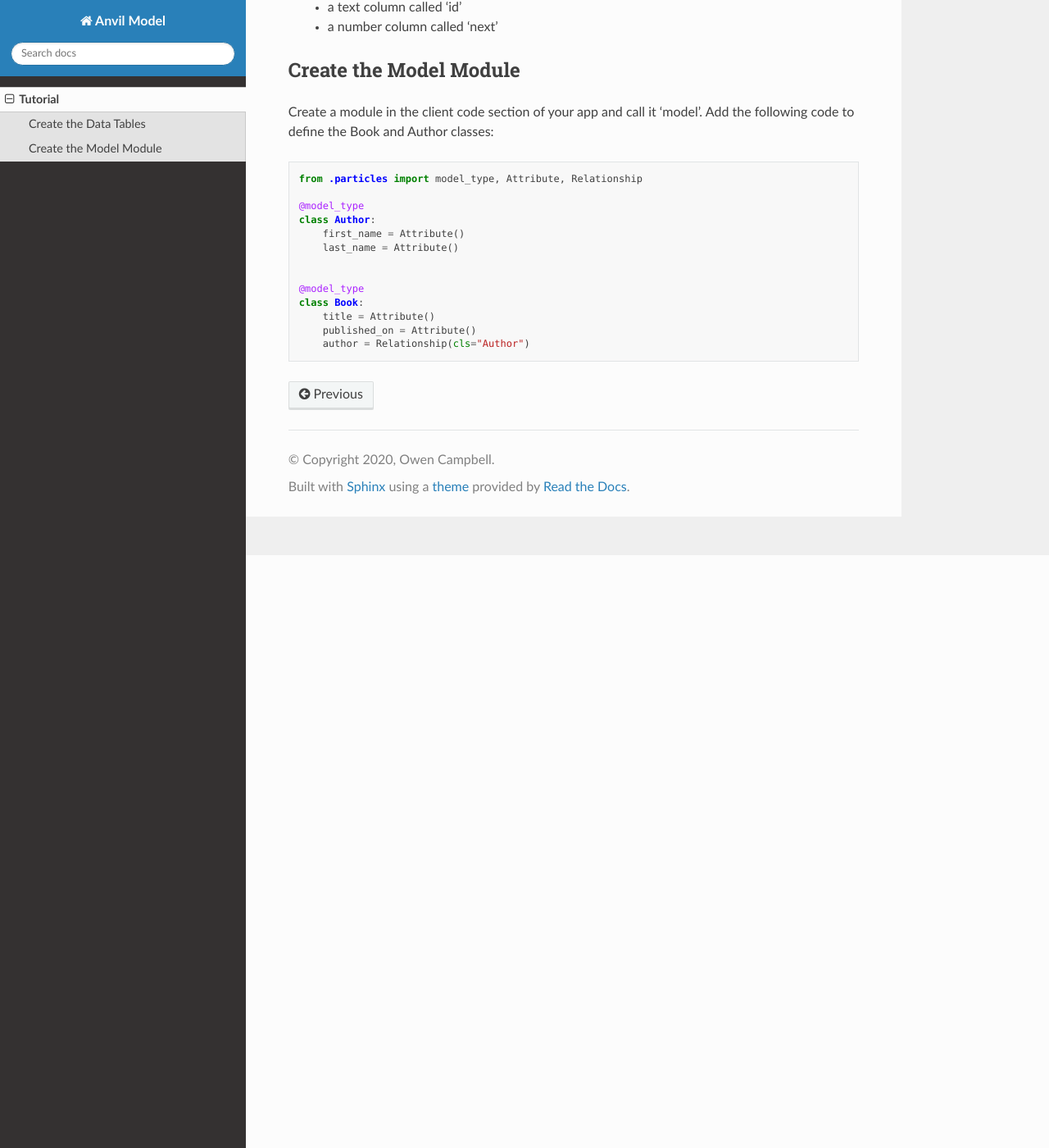
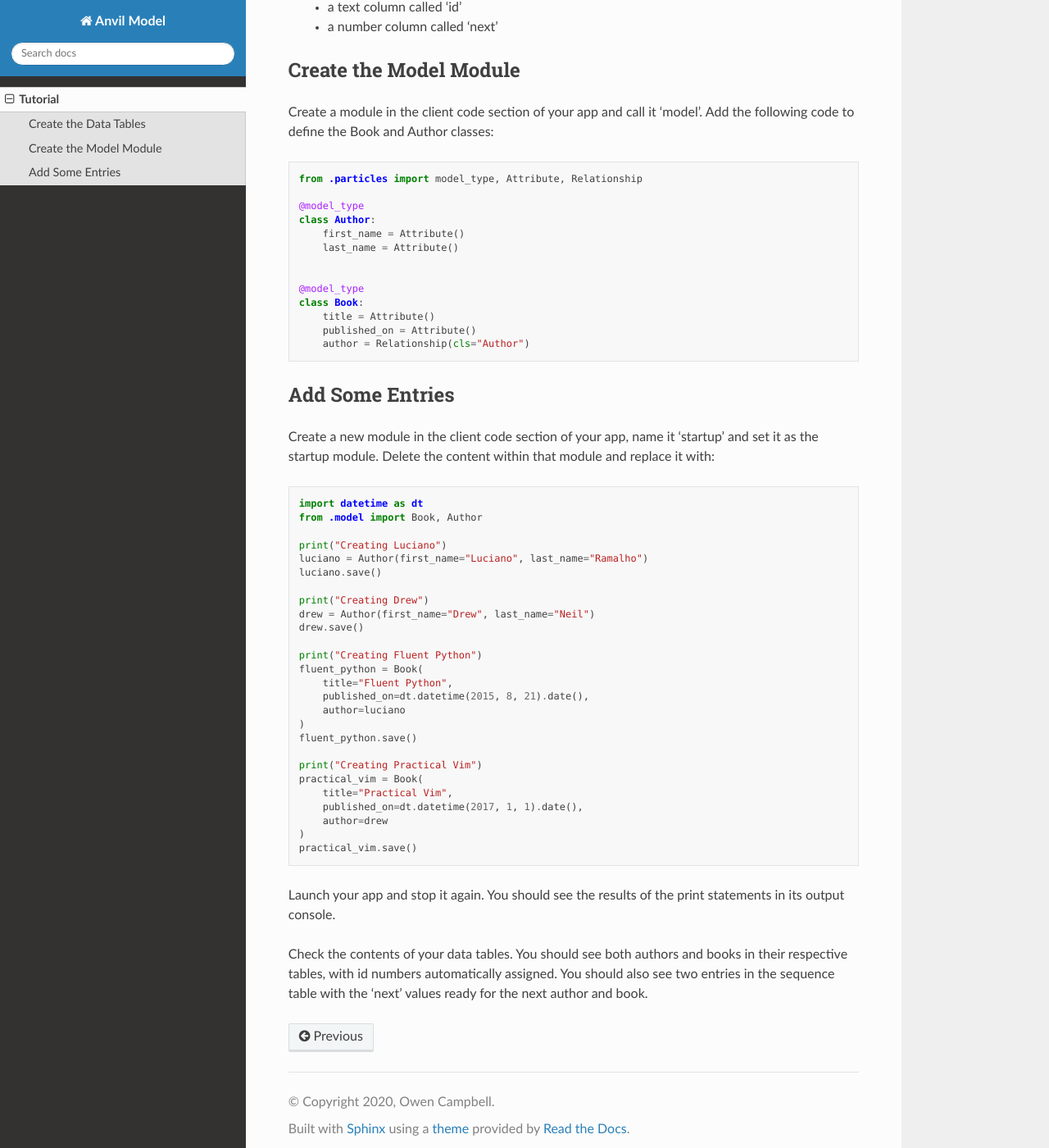
Before and after one commit to anvilistas/anvil-orm, a Sphinx documentation site: the page built from docs/tutorial.rst, in a window 1280 px wide and 1400 px high, scrolled down 723 px. Shown: the whole window at 82% size. Built offline with Sphinx 7.4.7 and the Read the Docs theme 2.0.0, drawn with Linux system fonts in a browser that asks for light colours.

Commit message:
Add create entries section

```diff
--- a/docs/tutorial.rst
+++ b/docs/tutorial.rst
@@ -46,3 +46,42 @@ the following code to define the Book and Author classes::
         title = Attribute()
         published_on = Attribute()
         author = Relationship(cls="Author")
+
+Add Some Entries
+----------------
+Create a new module in the client code section of your app, name it 'startup' and set
+it as the startup module. Delete the content within that module and replace it with::
+
+    import datetime as dt
+    from .model import Book, Author
+
+    print("Creating Luciano")
+    luciano = Author(first_name="Luciano", last_name="Ramalho")
+    luciano.save()
+
+    print("Creating Drew")
+    drew = Author(first_name="Drew", last_name="Neil")
+    drew.save()
+
+    print("Creating Fluent Python")
+    fluent_python = Book(
+        title="Fluent Python",
+        published_on=dt.datetime(2015, 8, 21).date(),
+        author=luciano
+    )
+    fluent_python.save()
+
+    print("Creating Practical Vim")
+    practical_vim = Book(
+        title="Practical Vim",
+        published_on=dt.datetime(2017, 1, 1).date(),
+        author=drew
+    )
+    practical_vim.save()
+
+Launch your app and stop it again. You should see the results of the print statements
+in its output console.
+
+Check the contents of your data tables. You should see both authors and books in their
+respective tables, with id numbers automatically assigned. You should also see two
+entries in the sequence table with the 'next' values ready for the next author and book.
```
